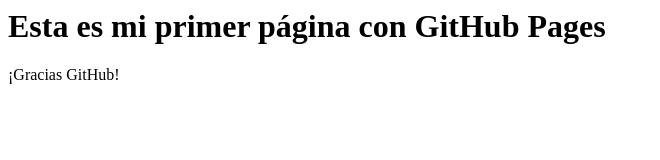
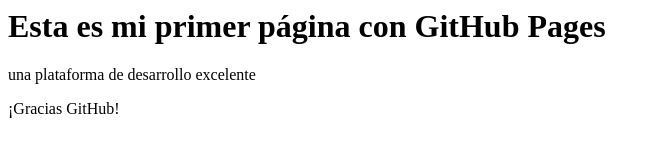
Before and after one commit to mmacias777/MIT-Cloud, a plain HTML site: page index.html in a window 1280 px wide. Shown: the whole page, without its empty margins (0-660 px from the left). Drawn offline with Linux system fonts and the light colour scheme.

Commit message:
Update index.html

```diff
--- a/index.html
+++ b/index.html
@@ -1,4 +1,5 @@
 <html>
 <h1> Esta es mi primer página con GitHub Pages </h1>
+<p>una plataforma de desarrollo excelente</p>
 <p>¡Gracias GitHub!</p>
 </html>
```
